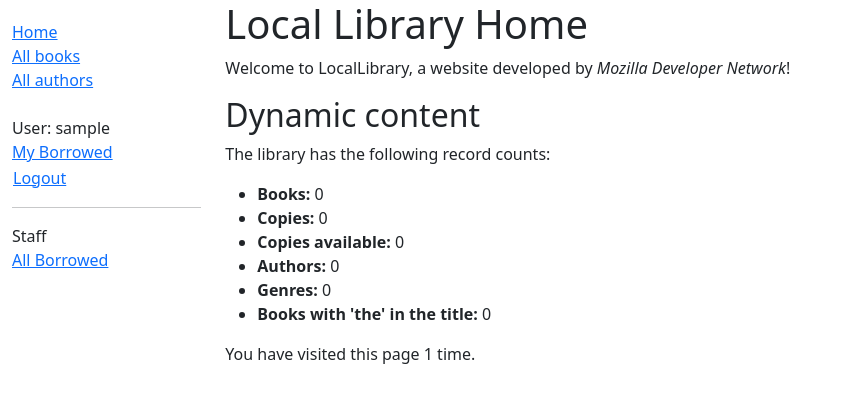
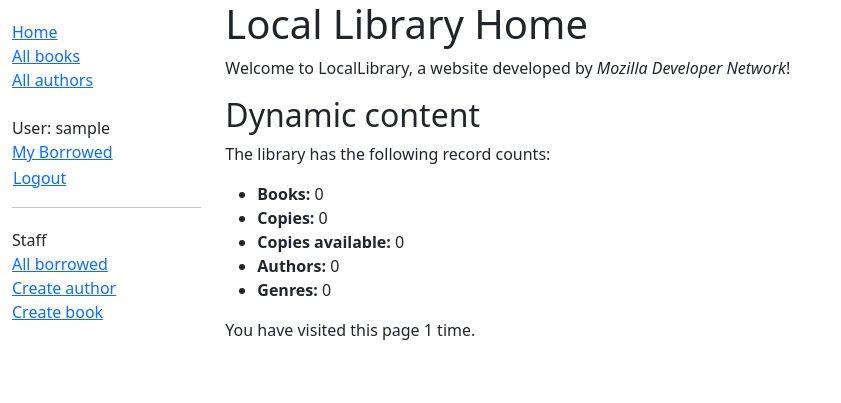
Before and after one commit to tangbv/django_local_library, a Django app: page /catalog/ in a window 1280 px wide. Shown: the top 403 px of the page, without its empty margins (0-841 px from the left). Run offline with Django 5.2, Linux system fonts and the light colour scheme; the visitor is signed in with stand-in values (Sample User, id 1); data that the repository does not hold is empty.

Commit message:
completed part 9 of tutorial

```diff
--- a/locallibrary/catalog/templates/base_generic.html
+++ b/locallibrary/catalog/templates/base_generic.html
@@ -36,10 +36,19 @@
                     <button type="submit" class="btn btn-link">Logout</button>
                   </form>
                 </li>
+                {% if user.is_staff %}
                 <hr>
+                <ul class="sidebar-nav">
                 <li>Staff</li>
-                <li><a href="{% url 'all-borrowed' %}">All Borrowed</a></li>
-
+                  <li><a href="{% url 'all-borrowed' %}">All borrowed</a></li>
+                  {% if perms.catalog.add_author %}
+                    <li><a href="{% url 'author-create' %}">Create author</a></li>
+                  {% endif %}
+                  {% if perms.catalog.add_book %}
+                    <li><a href="{% url 'book-create' %}">Create book</a></li>
+                  {% endif %}
+                </ul>
+                {% endif %}
                 {% else %}
                 <li><a href="{% url 'login' %}?next={{ request.path }}">Login</a></li>
               {% endif %}
--- a/locallibrary/catalog/templates/catalog/bookinstance_list_borrowed_all.html
+++ b/locallibrary/catalog/templates/catalog/bookinstance_list_borrowed_all.html
@@ -9,6 +9,7 @@
         <li class="{% if bookinst.is_overdue %}text-danger{% endif %}">
           <a href="{% url 'book-detail' bookinst.book.pk %}">{{ bookinst.book.title }}</a>
           ({{ bookinst.due_back }}) - {{ bookinst.borrower}}
+          {% if perms.catalog.can_mark_returned %}- <a href="{% url 'renew-book-librarian' bookinst.id %}">Renew</a>{% endif %}
         </li>
       {% endfor %}
     </ul>
--- a/locallibrary/catalog/templates/index.html
+++ b/locallibrary/catalog/templates/index.html
@@ -18,7 +18,6 @@
     <li><strong>Copies available:</strong> {{ num_instances_available }}</li>
     <li><strong>Authors:</strong> {{ num_authors }}</li>
     <li><strong>Genres:</strong> {{ num_genres }}</li>
-    <li><strong>Books with 'the' in the title:</strong> {{ num_books_with_word }}</li>
   </ul>
 
   <p>
--- a/locallibrary/catalog/urls.py
+++ b/locallibrary/catalog/urls.py
@@ -9,5 +9,11 @@ urlpatterns = [
   path('author/<int:pk>/', views.AuthorDetailView.as_view(), name='author-detail'),
   path('mybooks/', views.LoanedBooksByUserListView.as_view(), name='my-borrowed'),
   path('borrowed/', views.LoanedBooksListView.as_view(), name='all-borrowed'),
-
+  path('book/<uuid:pk>/renew/', views.renew_book_librarian, name='renew-book-librarian'),
+  path('author/create/', views.AuthorCreate.as_view(), name='author-create'),
+  path('author/<int:pk>/update/', views.AuthorUpdate.as_view(), name='author-update'),
+  path('author/<int:pk>/delete/', views.AuthorDelete.as_view(), name='author-delete'),
+  path('book/create/', views.BookCreate.as_view(), name='book-create'),
+  path('book/<int:pk>/update/', views.BookUpdate.as_view(), name='book-update'),
+  path('book/<int:pk>/delete/', views.BookDelete.as_view(), name='book-delete'),
 ]
--- a/locallibrary/catalog/views.py
+++ b/locallibrary/catalog/views.py
@@ -86,3 +86,99 @@ class LoanedBooksListView(PermissionRequiredMixin, generic.ListView):
 
     def get_queryset(self):
         return BookInstance.objects.filter(status__exact='o').order_by('due_back')
+
+# Part 9 of tutorial
+import datetime
+
+from django.contrib.auth.decorators import login_required, permission_required
+from django.shortcuts import get_object_or_404
+from django.http import HttpResponseRedirect
+from django.urls import reverse
+
+from catalog.forms import RenewBookForm
+
+@login_required
+@permission_required('catalog.can_mark_returned', raise_exception=True)
+def renew_book_librarian(request, pk):
+    """View function for renewing a specific BookInstance by librarian."""
+    book_instance = get_object_or_404(BookInstance, pk=pk)
+
+    # If this is a POST request then process the Form data
+    if request.method == 'POST':
+
+        # Create a form instance and populate it with data from the request (binding):
+        form = RenewBookForm(request.POST)
+
+        # Check if the form is valid:
+        if form.is_valid():
+            # process the data in form.cleaned_data as required (here we just write it to the model due_back field)
+            book_instance.due_back = form.cleaned_data['renewal_date']
+            book_instance.save()
+
+            # redirect to a new URL:
+            return HttpResponseRedirect(reverse('all-borrowed'))
+
+    # If this is a GET (or any other method) create the default form.
+    else:
+        proposed_renewal_date = datetime.date.today() + datetime.timedelta(weeks=3)
+        form = RenewBookForm(initial={'renewal_date': proposed_renewal_date})
+
+    context = {
+        'form': form,
+        'book_instance': book_instance,
+    }
+
+    return render(request, 'catalog/book_renew_librarian.html', context)
+
+from django.views.generic.edit import CreateView, UpdateView, DeleteView
+from django.urls import reverse_lazy
+from .models import Author
+
+class AuthorCreate(PermissionRequiredMixin, CreateView):
+    model = Author
+    fields = ['first_name', 'last_name', 'date_of_birth', 'date_of_death']
+    permission_required = 'catalog.add_author'
+
+class AuthorUpdate(PermissionRequiredMixin, UpdateView):
+    model = Author
+    # Not recommended (potential security issue if more fields added)
+    fields = '__all__'
+    permission_required = 'catalog.change_author'
+
+class AuthorDelete(PermissionRequiredMixin, DeleteView):
+    model = Author
+    success_url = reverse_lazy('author-list')
+    permission_required = 'catalog.delete_author'
+
+    def form_valid(self, form):
+        try:
+            self.object.delete()
+            return HttpResponseRedirect(self.success_url)
+        except Exception as e:
+            return HttpResponseRedirect(
+                reverse("author-delete", kwargs={"pk": self.object.pk})
+            )
+
+class BookCreate(PermissionRequiredMixin, CreateView):
+    model = Book
+    fields = ['title', 'author', 'summary', 'isbn', 'genre', 'language']
+    permission_required = 'catalog.add_book'
+
+class BookUpdate(PermissionRequiredMixin, UpdateView):
+    model = Book
+    fields = '__all__'  # Not recommended for security but acceptable for controlled admin use
+    permission_required = 'catalog.change_book'
+
+class BookDelete(PermissionRequiredMixin, DeleteView):
+    model = Book
+    success_url = reverse_lazy('books')
+    permission_required = 'catalog.delete_book'
+
+    def form_valid(self, form):
+        try:
+            self.object.delete()
+            return HttpResponseRedirect(self.success_url)
+        except Exception as e:
+            return HttpResponseRedirect(
+                reverse("book-delete", kwargs={"pk": self.object.pk})
+            )
```
Also changed, not shown: locallibrary/catalog/forms.py (added, +24 -0 lines), locallibrary/catalog/templates/catalog/author_confirm_delete.html (added, +25 -0 lines), locallibrary/catalog/templates/catalog/author_detail.html (+17 -0 lines), locallibrary/catalog/templates/catalog/author_form.html (added, +11 -0 lines), locallibrary/catalog/templates/catalog/book_confirm_delete.html (added, +25 -0 lines), locallibrary/catalog/templates/catalog/book_detail.html (+17 -0 lines), locallibrary/catalog/templates/catalog/book_form.html (added, +11 -0 lines), locallibrary/catalog/templates/catalog/book_renew_librarian.html (added, +15 -0 lines).
